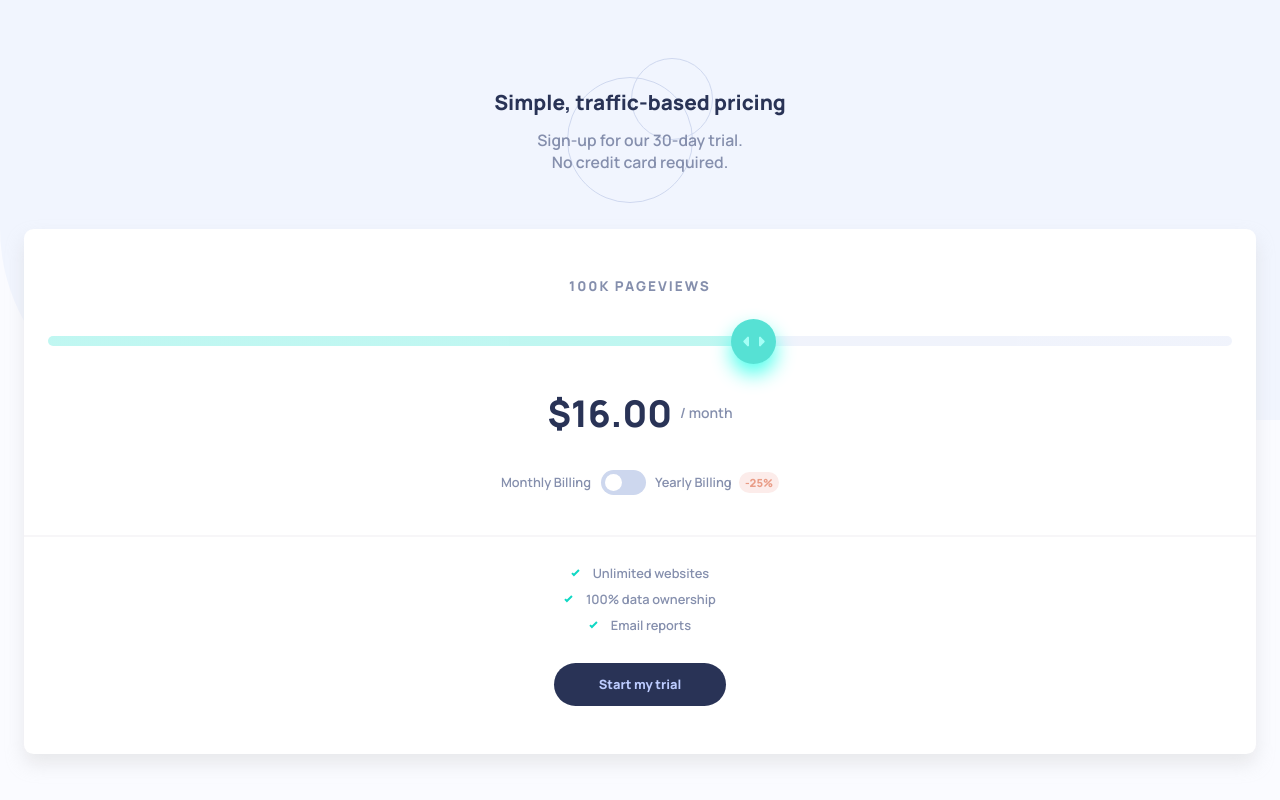
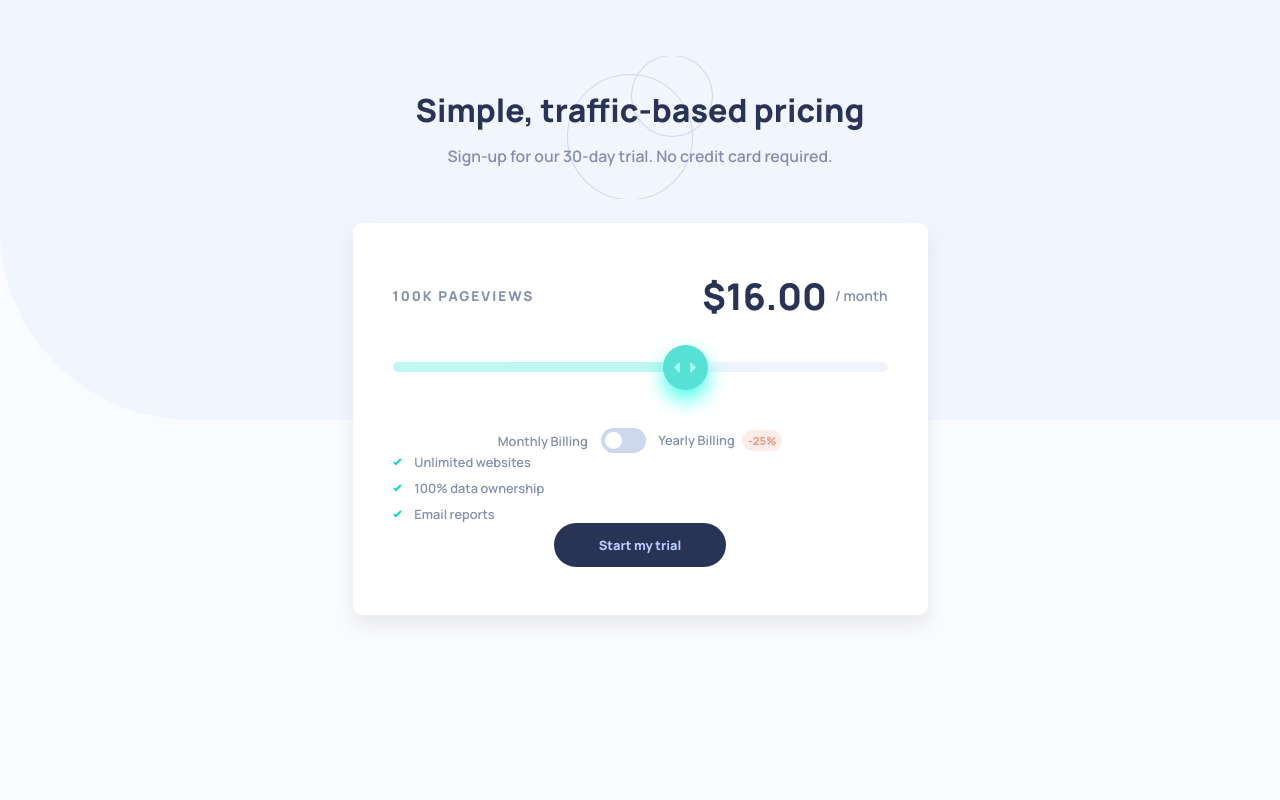
Before and after one commit to MatiasBastarrica/interactive-pricing-component, a plain HTML site: page index.html in a window 1280 px wide. Drawn offline with Linux system fonts and the light colour scheme.

Commit message:
Reposition some elements for the desktop layout

```diff
--- a/styles.css
+++ b/styles.css
@@ -114,6 +114,8 @@ form {
   padding: 3rem 1.5rem;
   text-align: center;
   box-shadow: 0px 10px 18px rgba(202, 202, 202, 0.383);
+  max-width: 575px;
+  margin-inline: auto;
 }
 
 .slider-container {
@@ -169,15 +171,26 @@ form {
   margin-inline-start: 0.3rem;
 }
 
-form ul {
+.discount-text {
+  display: none;
+}
+
+.cta-section {
+  display: flex;
+  flex-direction: column;
+  align-items: center;
+  gap: 1.8rem;
+  position: relative;
   margin-top: 2.5rem;
   padding-top: 1.8rem;
-  position: relative;
+}
+
+form ul {
   display: grid;
   gap: 0.5rem;
 }
 
-form ul::before {
+.cta-section::before {
   content: "";
   display: block;
   position: absolute;
@@ -203,7 +216,6 @@ form button {
   font-size: 0.8rem;
   font-weight: var(--fw-800);
   border-radius: 200px;
-  margin-top: 1.8rem;
 }
 
 /* ### SLIDER ### */
@@ -328,3 +340,53 @@ input:checked + .slider-switch:before {
 .slider-switch.round:before {
   border-radius: 50%;
 }
+
+/* ### MEDIA QUERIES ### */
+
+@media (min-width: 40em) {
+  .title {
+    font-size: 2rem;
+  }
+
+  .subtitle {
+    max-width: unset;
+  }
+
+  form {
+    padding: 3rem 2.5rem;
+  }
+
+  .discount-text {
+    display: inline;
+  }
+
+  .slider-container {
+    grid-template-areas: "pageviews price" "input input";
+    grid-template-columns: repeat(2, 1fr);
+    align-items: center;
+  }
+
+  .pageviews-container {
+    justify-self: start;
+  }
+
+  .price-container {
+    justify-self: end;
+  }
+
+  .toggle-switch-container {
+    margin-top: 3.5rem;
+    gap: 0.8rem;
+  }
+
+  .cta-section {
+    flex-direction: row;
+    align-items: center;
+    justify-content: space-between;
+    text-align: start;
+  }
+
+  form ul li {
+    justify-content: flex-start;
+  }
+}
```
